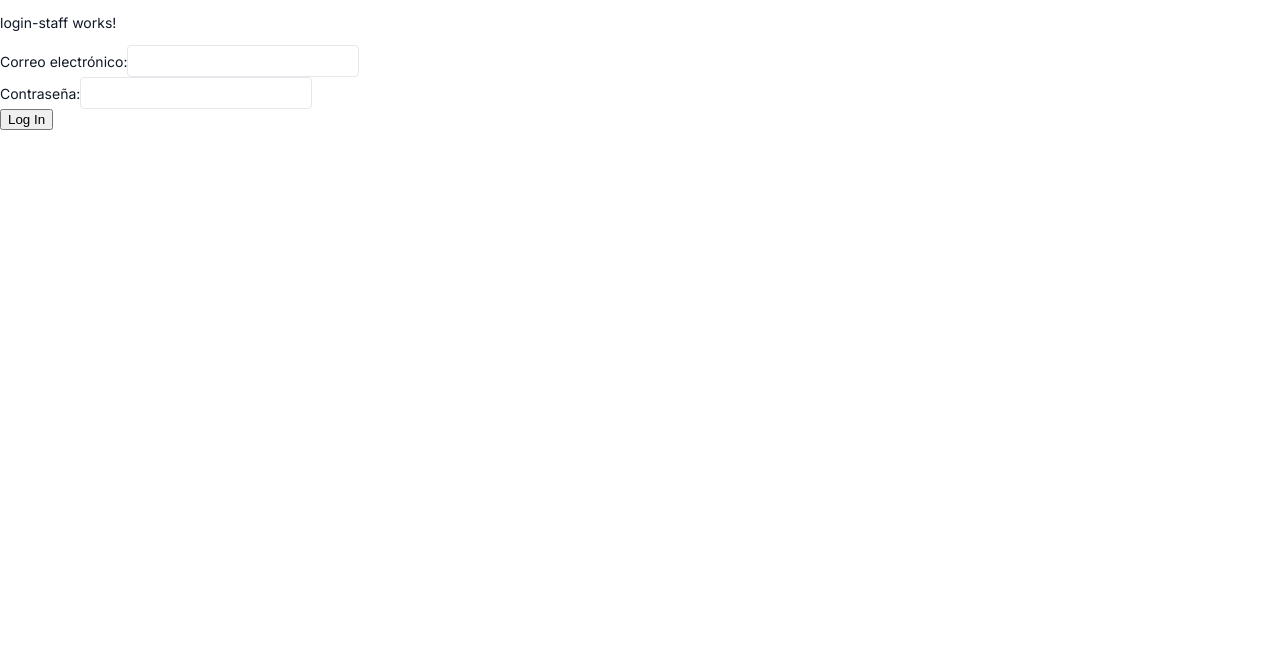
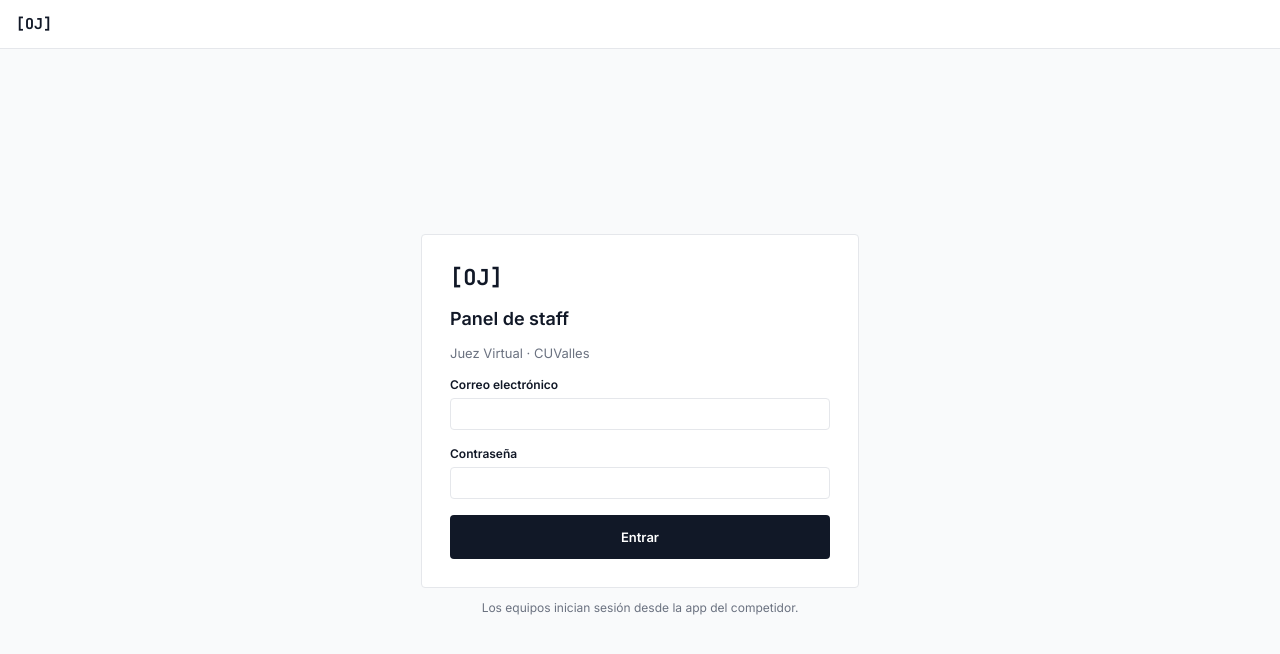
Before and after one commit to LaBoa99/juez-miau, an Angular app in the folder apps/frontend-staff/: page /login in a window 1280 px wide. Shown: the top 654 px of the page. Built offline with nearby package versions, Linux system fonts and the light colour scheme; no server answers.

Commit message:
Login con el diseño

```diff
--- a/apps/frontend-staff/src/app/core/auth/auth.service.ts
+++ b/apps/frontend-staff/src/app/core/auth/auth.service.ts
@@ -7,6 +7,7 @@ import {
   IMeResponse,
   IRefreshResponse,
   IStaffUser,
+  StaffRole,
 } from '@concurso/shared-types';
 import { Observable, catchError, finalize, firstValueFrom, map, of, shareReplay, switchMap, tap } from 'rxjs';
 
@@ -24,6 +25,22 @@ export class AuthService {
   private readonly _user = signal<IStaffUser | null>(null);
   readonly user = this._user.asReadonly();
   readonly isAuthenticated = computed(() => this._user() !== null);
+
+  // Lee el flag que el backend debe exponer en /auth/me y login. Mientras no llegue → false.
+  readonly isSuperadmin = computed(() => this._user()?.isSuperadmin === true);
+
+  // Rol del usuario por edición, derivado de lo que /auth/me devuelve en roles[].
+  readonly editionRoles = computed(() => {
+    const map = new Map<number, StaffRole>();
+    for (const r of this._user()?.roles ?? []) {
+      map.set(r.editionId, r.role);
+    }
+    return map;
+  });
+
+  roleInEdition(editionId: number): StaffRole | null {
+    return this.editionRoles().get(editionId) ?? null;
+  }
 
   getAccessToken(): string | null {
     return this.accessToken;
--- a/apps/frontend-staff/src/app/login-staff/login-staff.css
+++ b/apps/frontend-staff/src/app/login-staff/login-staff.css
@@ -0,0 +1,73 @@
+.login {
+  min-height: 100vh;
+  display: flex;
+  flex-direction: column;
+  background: var(--oj-bg-muted);
+}
+
+.login__bar {
+  display: flex;
+  align-items: center;
+  height: 48px;
+  padding: 0 16px;
+  background: var(--oj-bg);
+  border-bottom: 1px solid var(--oj-border);
+}
+
+.login__bar-brand {
+  font-family: var(--oj-font-mono);
+  font-size: 15px;
+  font-weight: 700;
+}
+
+.login__main {
+  flex: 1;
+  display: flex;
+  flex-direction: column;
+  align-items: center;
+  justify-content: center;
+  gap: 12px;
+  padding: 16px;
+}
+
+.login__card {
+  width: 100%;
+  max-width: 380px;
+  display: flex;
+  flex-direction: column;
+  gap: 16px;
+  padding: 28px;
+  background: var(--oj-bg);
+  border: 1px solid var(--oj-border);
+  border-radius: var(--oj-radius);
+}
+
+.login__brand {
+  font-family: var(--oj-font-mono);
+  font-size: 22px;
+  font-weight: 700;
+}
+
+.login__title {
+  margin: 0;
+  font-size: 18px;
+  font-weight: 600;
+}
+
+.login__subtitle {
+  margin: 0;
+  font-size: 13px;
+  color: var(--oj-text-muted);
+}
+
+.login__card button[ojButton] {
+  width: 100%;
+  height: 44px;
+}
+
+.login__foot {
+  margin: 0;
+  font-size: 12px;
+  color: var(--oj-text-muted);
+  text-align: center;
+}
--- a/apps/frontend-staff/src/app/login-staff/login-staff.html
+++ b/apps/frontend-staff/src/app/login-staff/login-staff.html
@@ -1,18 +1,36 @@
-<p>login-staff works!</p>
-<form (submit)="onSubmit($event)">
-    <div>
-        <label for="email">Correo electrónico:</label>
-        <input type="text" [formField]="loginForm.email">
-    </div>
-    <div>
-        <label for="password">Contraseña:</label>
-        <input type="password" [formField]="loginForm.password">
-    </div>
+<div class="login">
+  <header class="login__bar">
+    <span class="login__bar-brand">[OJ]</span>
+  </header>
 
-    <button type="submit">Log In</button>
+  <main class="login__main">
+    <form class="login__card" (submit)="onSubmit($event)" (input)="error.set(null)">
+      <span class="login__brand">[OJ]</span>
+      <h1 class="login__title">Panel de staff</h1>
+      <p class="login__subtitle">Juez Virtual · CUValles</p>
 
-</form>
+      @if (error()) {
+        <oj-alert tone="error">{{ error() }}</oj-alert>
+      }
 
+      <oj-form-field label="Correo electrónico" for="email">
+        <input id="email" type="email" autocomplete="username" [formField]="loginForm.email" />
+      </oj-form-field>
 
-{{loginForm.email().value()}}
-{{loginForm.password().value()}}
+      <oj-form-field label="Contraseña" for="password">
+        <input
+          id="password"
+          type="password"
+          autocomplete="current-password"
+          [formField]="loginForm.password"
+        />
+      </oj-form-field>
+
+      <button ojButton variant="primary" type="submit" [disabled]="submitting()">
+        {{ submitting() ? 'Entrando…' : 'Entrar' }}
+      </button>
+    </form>
+
+    <p class="login__foot">Los equipos inician sesión desde la app del competidor.</p>
+  </main>
+</div>
--- a/apps/frontend-staff/src/app/login-staff/login-staff.ts
+++ b/apps/frontend-staff/src/app/login-staff/login-staff.ts
@@ -1,12 +1,17 @@
-import { Component, inject } from '@angular/core';
+import { ChangeDetectionStrategy, Component, inject, signal } from '@angular/core';
 import { LoginModel } from './models/login.model';
 import { form, FormField } from '@angular/forms/signals';
 import { ActivatedRoute, Router } from '@angular/router';
+import { finalize } from 'rxjs';
 import { AuthService } from '../core/auth/auth.service';
+import { Alert } from '../shared/ui/alert.component';
+import { ButtonDirective } from '../shared/ui/button.directive';
+import { FormField as OjFormField } from '../shared/ui/form-field.component';
 
 @Component({
-  imports: [FormField],
+  imports: [FormField, OjFormField, Alert, ButtonDirective],
   selector: 'app-login-staff',
+  changeDetection: ChangeDetectionStrategy.OnPush,
   styleUrl: './login-staff.css',
   templateUrl: './login-staff.html',
 })
@@ -16,15 +21,30 @@ export class LoginStaff {
   private readonly route = inject(ActivatedRoute);
 
   loginForm = form(LoginModel);
+  readonly error = signal<string | null>(null);
+  readonly submitting = signal(false);
 
   onSubmit(event: Event) {
     event.preventDefault();
 
-    this.authService.login(this.loginForm().value()).subscribe({
-      next: () => {
-        const returnUrl = this.route.snapshot.queryParamMap.get('returnUrl');
-        this.router.navigateByUrl(returnUrl?.startsWith('/') ? returnUrl : '/ediciones');
-      },
-    });
+    this.error.set(null);
+    this.submitting.set(true);
+
+    this.authService
+      .login(this.loginForm().value())
+      .pipe(finalize(() => this.submitting.set(false)))
+      .subscribe({
+        next: () => {
+          const returnUrl = this.route.snapshot.queryParamMap.get('returnUrl');
+          this.router.navigateByUrl(returnUrl?.startsWith('/') ? returnUrl : '/ediciones');
+        },
+        error: (err) => {
+          this.error.set(
+            err.status === 401
+              ? 'Correo o contraseña incorrectos.'
+              : 'No se pudo conectar con el servidor.',
+          );
+        },
+      });
   }
 }
--- a/packages/shared-types/src/interfaces/login.interface.ts
+++ b/packages/shared-types/src/interfaces/login.interface.ts
@@ -14,6 +14,9 @@ export interface IStaffUser {
     id: number;
     name: string;
     roles: IStaffRoleAssignment[];
+    // El backend aún NO lo expone en /auth/me ni en el login (es un campo interno is_superadmin).
+    // Debe exponerse antes de activar el gating de superadmin. Hoy llega undefined → se trata como false.
+    isSuperadmin?: boolean;
 }
 
 export interface ILoginResponse {
```
Also changed, not shown: apps/frontend-staff/src/app/core/auth/role.guard.ts (added, +13 -0 lines), 1 other file (tests, documents, lock files or other folders).
